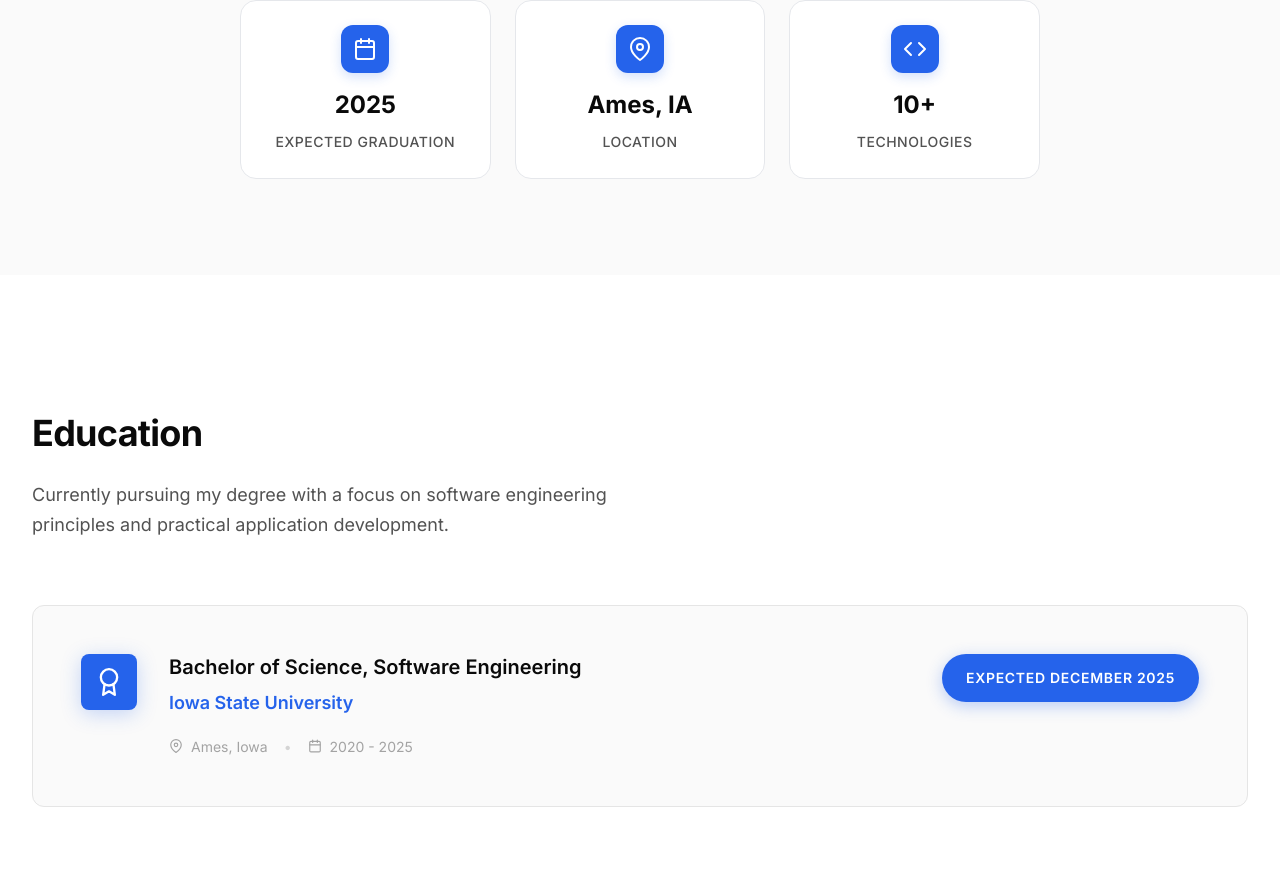
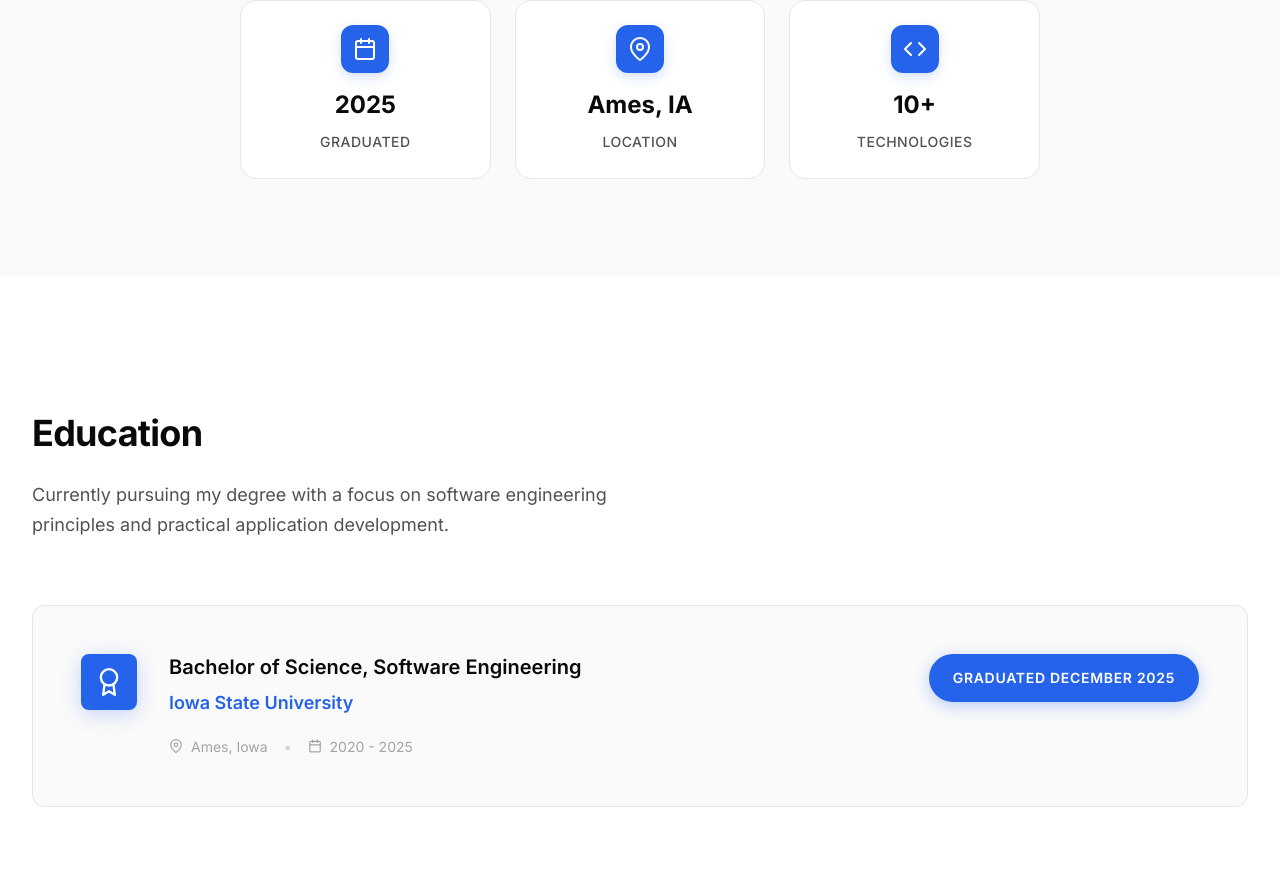
Before and after one commit to shuklaom/shuklaom.github.io, a React (Create React App) app: page / in a window 1280 px wide. Shown: the part 975-1846 px from the top of the page. Built offline with nearby package versions, Linux system fonts and the light colour scheme.

Commit message:
Changed Expected Graduation to Graduated

```diff
--- a/src/components/Education/Education.js
+++ b/src/components/Education/Education.js
@@ -11,7 +11,7 @@ const Education = () => {
       location: 'Ames, Iowa',
       period: '2020 - 2025',
       gpa: null,
-      status: 'Expected December 2025',
+      status: 'Graduated December 2025',
       achievements: [
         'Rank #1 of 10+ C++ Programming',
         'Strong foundation in software development and Agile methodologies',
--- a/src/components/Hero/Hero.js
+++ b/src/components/Hero/Hero.js
@@ -24,7 +24,7 @@ const Hero = () => {
   }, []);
 
   const stats = [
-    { icon: <FiCalendar />, value: '2025', label: 'Expected Graduation' },
+    { icon: <FiCalendar />, value: '2025', label: 'Graduated' },
     { icon: <FiMapPin />, value: 'Ames, IA', label: 'Location' },
     { icon: <FiCode />, value: '10+', label: 'Technologies' }
   ];
```
